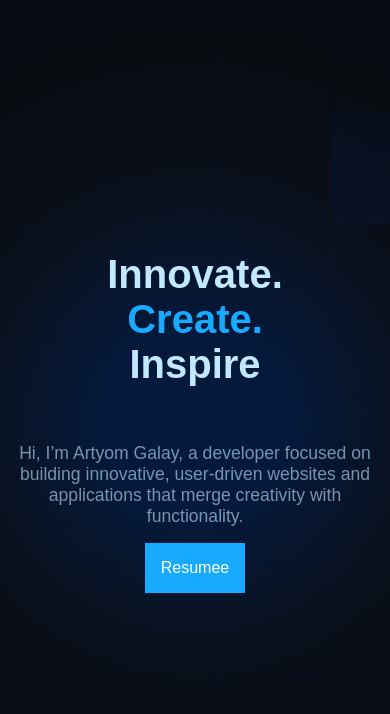
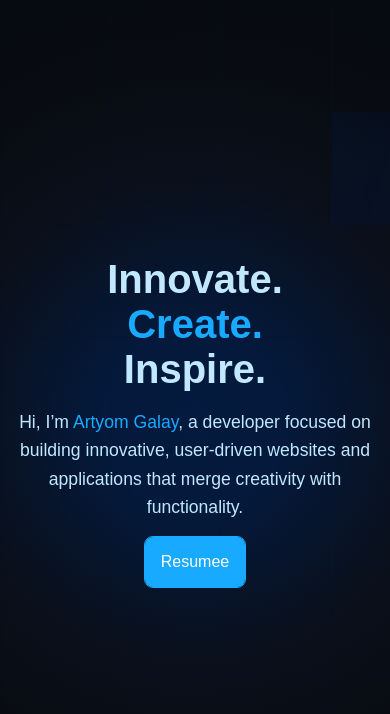
Before and after one commit to Artades/ivgam_me-client, a Next.js app: page /en in a window 390 px wide. Shown: the top 714 px of the page. Built offline with nearby package versions, Linux system fonts and the light colour scheme; a web font is replaced by a local one.

Commit message:
basic styles and Intro component

```diff
--- a/app/styles/globals.scss
+++ b/app/styles/globals.scss
@@ -1,7 +1,7 @@
-// Импортируем переменные и миксины
+// Импортируем переменные
 @import './variables.scss';
 
-
+// Общие стили
 *,
 *::before,
 *::after {
@@ -10,104 +10,102 @@
     box-sizing: border-box;
 }
 
-
 :root {
-    --color-accent: #18aaff;
-    --color-light: #C1E8FF;
-    --color-dark-blue: #081C3C;
-    --color-dark: #080B10;
+    --color-accent: #{$accent};
+    --color-dark-accent: #{darken($accent, 25%)};
+    --color-light: #{$light};
+    --color-dark-blue: #{$dark-blue};
+    --color-dark: #{$dark};
+    --rad-sm: #{$rad-small};
+    --rad-medium: #{$rad-medium};
+    --rad-large: #{$rad-large};
+    --rad-circle: #{$rad-circle};
+    --spacing-small: #{$spacing-small};
+    --spacing-medium: #{$spacing-medium};
+    --spacing-large: #{$spacing-large};
+    --spacing-xs: #{$spacing-xs};
+    --spacing-sm: #{$spacing-sm};
+    --spacing-md: #{$spacing-md};
+    --spacing-lg: #{$spacing-lg};
+    --spacing-xl: #{$spacing-xl};
+    --spacing-xxl: #{$spacing-xxl};
+    --fz-xs: #{$fz-xs};
+    --fz-sm: #{$fz-sm};
+    --fz-md: #{$fz-md};
+    --fz-lg: #{$fz-lg};
+    --fz-xl: #{$fz-xl};
+    --fz-xxl: #{$fz-xxl};
+    --box-shadow-light: #{$box-shadow-light};
+    --box-shadow-dark: #{$box-shadow-dark};
+    --transition-default: #{$transition-default};
 }
 
-
-
 html {
-    transition: $transition-default;
+    transition: var(--transition-default);
     scroll-behavior: smooth;
-
-
 }
 
 body {
-    color: $light;
-
-
-
+    color: var(--color-light);
 }
-
-
 
 a {
     color: lighten($accent, 50%);
     transition: 0.3s ease-in-out;
 
-    & :hover {
+    &:hover {
         color: lighten($accent, 70%);
         text-decoration: underline;
         transition: 0.3s ease-in-out;
     }
 }
 
-
-
 input,
 textarea,
 select {
-    transition: $transition-default;
+    transition: var(--transition-default);
     background-color: lighten($dark, 50%);
-    color: $light;
+    color: var(--color-light);
     border: 1px solid lighten($accent, 10%);
-    padding: $spacing-sm;
-    border-radius: $rad-large;
+    padding: var(--spacing-sm);
+    border-radius: var(--rad-large);
     font-size: 1rem;
 }
 
 
-
-
-
-// Заголовки
-h1,
-h2,
-h3,
-h4,
-h5,
-h6 {
-    margin-bottom: $spacing-md;
-}
-
 h1 {
-    font-size: 2.5rem;
+    font-size: var(--fz-xxl);
 }
 
 h2 {
-    font-size: 2rem;
+    font-size: var(--fz-xl);
 }
 
 h3 {
-    font-size: 1.75rem;
+    font-size: var(--fz-lg);
 }
 
 // Utility классы для отступов
 .mt-small {
-    margin-top: $spacing-sm;
+    margin-top: var(--spacing-sm);
 }
 
 .mt-medium {
-    margin-top: $spacing-md;
+    margin-top: var(--spacing-md);
 }
 
 .mt-large {
-    margin-top: $spacing-lg;
+    margin-top: var(--spacing-lg);
 }
 
 .mb-small {
-    margin-bottom: $spacing-sm;
+    margin-bottom: var(--spacing-sm);
 }
 
 .mb-medium {
-    margin-bottom: $spacing-md;
+    margin-bottom: var(--spacing-md);
 }
 
 .mb-large {
-    margin-bottom: $spacing-lg;
+    margin-bottom: var(--spacing-lg);
 }
--- a/app/styles/variables.scss
+++ b/app/styles/variables.scss
@@ -1,20 +1,17 @@
-// Variables for dark and light themes
-
 // Primary Colors
 $dark: #080B10;
 $dark-blue: #081C3C;
 $accent: #18aaff;
 $light: #C1E8FF;
 
-
-
-
-
-
 // Border radius
 $border-radius: 8px;
+$rad-small: 4px;
+$rad-medium: 8px;
+$rad-large: 16px;
+$rad-circle: 50%;
 
-// Box shadows for themes
+// Box shadows
 $box-shadow-light: 0px 4px 6px rgba(0, 0, 0, 0.1);
 $box-shadow-dark: 0px 4px 6px rgba(255, 255, 255, 0.1);
 
@@ -22,27 +19,20 @@ $box-shadow-dark: 0px 4px 6px rgba(255, 255, 255, 0.1);
 $spacing-small: 8px;
 $spacing-medium: 16px;
 $spacing-large: 24px;
+$spacing-xs: 4px;
+$spacing-sm: 8px;
+$spacing-md: 16px;
+$spacing-lg: 24px;
+$spacing-xl: 32px;
+$spacing-xxl: 48px;
 
-// Transition (for smooth theme switching)
+// Font sizes
+$fz-xs: 0.75em;
+$fz-sm: 0.875em;
+$fz-md: 1em;
+$fz-lg: 1.25em;
+$fz-xl: 1.5em;
+$fz-xxl: 2em;
+
+// Transition
 $transition-default: all 0.3s ease-in-out;
-
-$rad-small: 4px;
-$rad-medium: 8px;
-$rad-large: 16px;
-$rad-circle: 50%;
-
-
-$fz-xs: 0.75em; // 12px / 16px
-$fz-sm: 0.875em; // 14px / 16px
-$fz-md: 1em; // 16px / 16px
-$fz-lg: 1.25em; // 20px / 16px
-$fz-xl: 1.5em; // 24px / 16px
-$fz-xxl: 2em; // 32px / 16px
-
-
-$spacing-xs: 0.25em; // 4px
-$spacing-sm: 0.5em; // 8px
-$spacing-md: 1em; // 16px
-$spacing-lg: 1.5em; // 24px
-$spacing-xl: 2em; // 32px
-$spacing-xxl: 3em;
--- a/components/Intro/index.tsx
+++ b/components/Intro/index.tsx
@@ -1,27 +1,80 @@
+"use client";
 import { EButtonSizes } from "@/types/ui";
-import StarGrid from "../AnimatedGrid/StarGrid";
 import Button from "../ui/Button/Button";
 import styles from "./styles.module.scss";
+import { useRef } from "react";
+import gsap from "gsap";
+import { useGSAP } from "@gsap/react";
+import usePrefersReducedMotion from "@/hooks/ui/usePrefersReducedMotion";
 
 export default function Intro() {
+  const headingRef = useRef(null);
+  const textRef = useRef(null);
+  const buttonRef = useRef(null);
+  const creator = useRef(null);
+  const container = useRef(null);
+
+  const prefersReducedMotion = usePrefersReducedMotion();
+
+  useGSAP(
+    () => {
+      if (prefersReducedMotion) {
+        gsap.set(container.current, { opacity: 1 });
+        gsap.set(headingRef.current?.children, { opacity: 1, y: 0 });
+        gsap.set(textRef.current, { opacity: 1, y: 0 });
+        gsap.set(buttonRef.current, { opacity: 1, y: 0 });
+        return;
+      }
+
+      gsap.set(headingRef.current?.children, { opacity: 0, y: 50 });
+      gsap.set(textRef.current, { opacity: 0, y: 30 });
+      gsap.set(buttonRef.current, { opacity: 0, y: 20 });
+      gsap.set(container.current, { opacity: 1 });
+      gsap.set(creator.current, { color: "#fff" });
+
+      const tl = gsap.timeline();
+
+      tl.to(headingRef.current?.children, {
+        opacity: 1,
+        y: 0,
+        stagger: 0.2,
+        duration: 1,
+      });
+
+      tl.to(textRef.current, {
+        opacity: 1,
+        y: 0,
+        duration: 0.6,
+      });
+
+      tl.to(buttonRef.current, {
+        opacity: 1,
+        y: 0,
+        duration: 0.4,
+      });
+
+	  tl.to(creator.current, {
+        color: "#18aaff",
+		duration: 0.6,
+      });
+    },
+    { scope: container }
+  );
+
   return (
-		<div className={styles.intro}>
-			{/* <StarGrid /> */}
+    <div className={styles.intro} ref={container}>
       <div className={styles.introContent}>
-				<h1 className={styles.introHeading}>
+        <h1 className={styles.introHeading} ref={headingRef}>
           <span>Innovate.</span>
-
           <span>Create.</span>
-
-					<span>Inspire</span>
+          <span>Inspire.</span>
         </h1>
-				<p className={styles.introText}>
-					Hi, I’m Artyom Galay, a developer focused on building innovative,
-					user-driven websites and applications that merge creativity with
-					functionality.
+        <p className={styles.introText} ref={textRef}>
+          Hi, I’m <span ref={creator}>Artyom Galay</span>, a developer focused
+          on building innovative, user-driven websites and applications that
+          merge creativity with functionality.
         </p>
-
-				<Button text="Resumee" size={EButtonSizes.DEFAULT}  />
+        <Button text="Resumee" size={EButtonSizes.DEFAULT} ref={buttonRef} />
       </div>
     </div>
   );
--- a/components/Intro/styles.module.scss
+++ b/components/Intro/styles.module.scss
@@ -5,10 +5,7 @@
     display: flex;
     align-items: center;
     justify-content: center;
-
     background:
-
-
     url('../../public/assets/Intro/grid-pattern.svg') repeat,
     /* Паттерн */
     radial-gradient(circle at center,
@@ -20,57 +17,52 @@
         /* Градиент */
     );
 
-
-
-
     .introContent {
-        width: 100%;
-        height: 100%;
       display: flex;
       flex-direction: column;
       align-items: center;
       justify-content: center;
       gap: 1.5rem;
       z-index: 1;
+      color: var(--color-light);
 
       .introHeading {
         font-weight: 800;
-            max-width: 40%;
         font-size: 4.2rem;
         text-align: center;
         display: flex;
         flex-direction: column;
         align-items: center;
+        color: var(--color-light);
+
+        & span {
+          display: inline-block;
+          opacity: 0;
+          transform: translateY(50px);
+        }
 
         & span:nth-child(2) {
           color: var(--color-accent);
-                display: inline-flex;
-                align-items: center;
-
-                & svg {
-                    color: var(--color-accent);
-                    filter: brightness(70%);
-                    width: 3rem;
-                    height: 3rem;
-                }
         }
       }
 
       .introText {
         font-weight: 300;
-            max-width: 50%;
+        max-width: 60%;
         font-size: 1.2rem;
         text-align: center;
+        opacity: 0;
+        transform: translateY(30px);
         color: var(--color-light);
-            opacity:60%;
-
         text-rendering: optimizeLegibility;
+        line-height: 1.6;
 
         & span {
           color: var(--color-accent);
           opacity: 1;
         }
       }
+
     }
 
     /* Медиазапросы */
@@ -78,47 +70,24 @@
       .introContent {
         .introHeading {
           font-size: 3.5rem;
-                max-width: 60%;
-
-                & span {
-                    & svg {
-                        color: var(--color-accent);
-                        filter: brightness(70%);
-                        width: 2.5rem;
-                        height: 2.5rem;
+          max-width: 70%;
+        }
+        .introText {
+          font-size: 1.1rem;
+          max-width: 80%;
         }
       }
     }
-
-            .introText {
-                font-size: 1.1rem;
-                max-width: 70%;
-            }
-        }
-    }
-
-
 
     @media (max-width: 768px) {
       .introContent {
         .introHeading {
           font-size: 3rem;
           max-width: 80%;
-
-                & span {
-                    & svg {
-                        color: var(--color-accent);
-                        filter: brightness(70%);
-                        width: 2rem;
-                        height: 2rem;
         }
-                }
-            }
-
         .introText {
           font-size: 1.2rem;
           max-width: 90%;
-
         }
       }
     }
@@ -140,4 +109,5 @@
     }
 
 
+
   }
--- a/components/ui/Button/Button.module.scss
+++ b/components/ui/Button/Button.module.scss
@@ -1,12 +1,13 @@
-
 .button {
     display: inline-flex;
     cursor: pointer;
     align-items: center;
     justify-content: center;
-    border-radius: var(--rad-larger);
-    transition: background-color 0.3s;
+    border-radius: var(--rad-medium);
+    transition: background-color .3s;
     padding: 1rem;
+    user-select: none;
+    outline:  0.1rem solid var(--color-accent);
 
     &.small {
         font-size: var(--fz-small);
@@ -36,7 +37,6 @@
     &.primary {
         background-color: var(--color-accent);
         color: white;
-
     }
 
     &.outline {
@@ -60,9 +60,14 @@
     }
 
     &:hover {
-        background-color: var(--color-accent);
-        outline: 0.1rem solid rgba(91, 207, 253, 0.9);
+        background-color: rgba(24, 170, 255, 0.5);
+        backdrop-filter: blur(10px);
+        -webkit-backdrop-filter: blur(10px);
+    }
+    &:active {
+        outline: 0.1srem solid var(--color-accent);
+        transform: scale(0.95);
+    }
 
 
-    }
 }
--- a/package.json
+++ b/package.json
@@ -9,6 +9,7 @@
     "lint": "next lint"
   },
   "dependencies": {
+    "@gsap/react": "^2.1.1",
     "clsx": "^2.1.1",
     "gsap": "^3.12.5",
     "lucide-react": "^0.428.0",
```
Also changed, not shown: 1 other file (tests, documents, lock files or other folders). Lines whose indentation alone changed are shown as unchanged.
